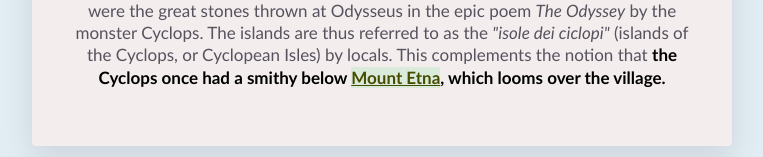
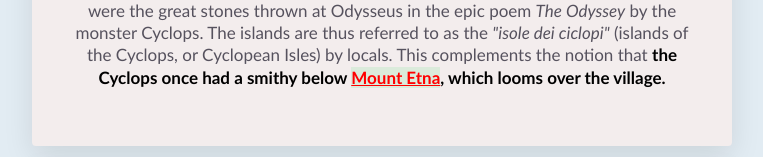
Before and after one commit to LorenzoFiorista/profile, a plain HTML site: page index.html in a window 1280 px wide. In both pictures the pointer is over the link "Mount Etna". Shown: the part 1066-1223 px from the top of the page, without its empty margins (258-1021 px from the left). Drawn offline with Linux system fonts and the light colour scheme.

Commit message:
etna hover red

```diff
--- a/index.html
+++ b/index.html
@@ -26,7 +26,7 @@
         <img src="images/acitrezza-256x256.jpg" alt="photo af Aci Trezza" class="img-circle">
         <p>Off the coast of Aci Trezza are three tall sea stacks. According to local legend, these were the great stones thrown at Odysseus in the epic poem <em>The Odyssey</em> by the monster
         Cyclops. The islands are thus referred to as the <em>"isole dei ciclopi"</em> (islands of the Cyclops, or Cyclopean Isles) by
-        locals. This complements the notion that <strong>the Cyclops once had a smithy below <a href="https://www.theguardian.com/world/gallery/2021/feb/17/mount-etna-erupts-in-spectacular-fashion-in-pictures" target="_blank">Mount Etna</a>, which looms over the village.</strong></p>
+        locals. This complements the notion that <strong>the Cyclops once had a smithy below <a href="https://www.theguardian.com/world/gallery/2021/feb/17/mount-etna-erupts-in-spectacular-fashion-in-pictures" target="_blank" class="hover-red">Mount Etna</a>, which looms over the village.</strong></p>
       </div>
       <div class="card">
         <h2>Follow me</h2>
--- a/style.css
+++ b/style.css
@@ -67,6 +67,10 @@
   color: black;
 }
 
+.hover-red:hover {
+  color: red;
+}
+
 .list-inline > li {
   display: inline-block;
   padding: 0px 20px;
```
